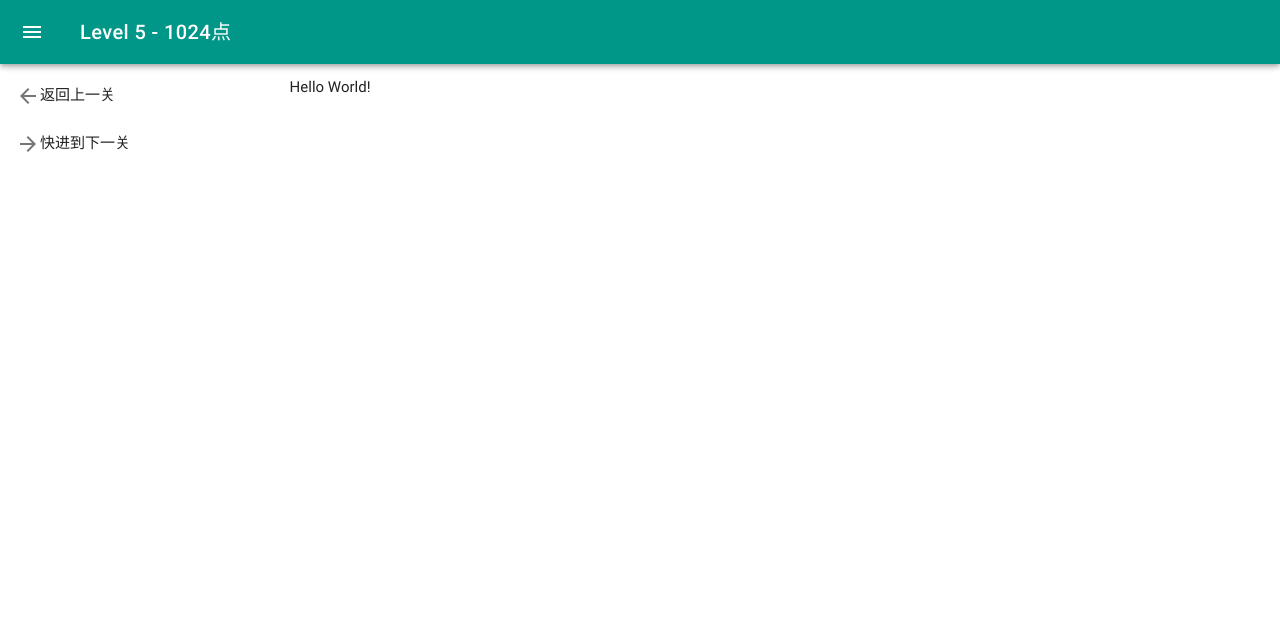
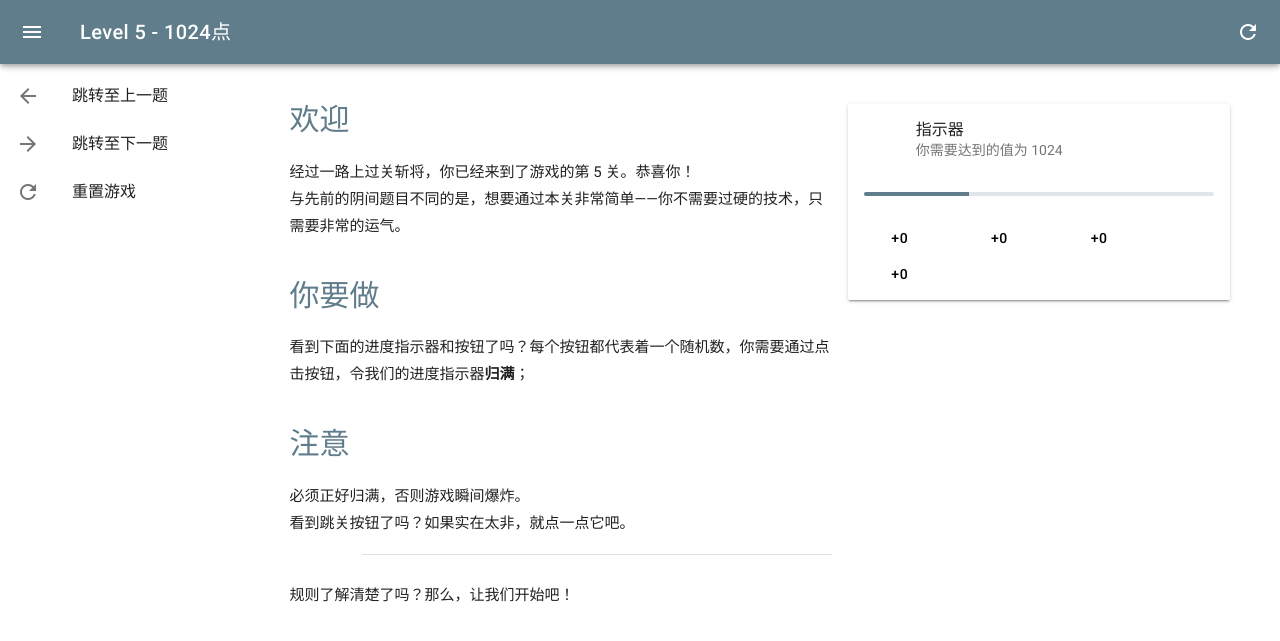
Before and after one commit to scnu-socoding/2020-1024-src, a Django app: template myapp/templates/level5.html in a window 1280 px wide. Shown: the top 641 px of the page. Run offline with Django 3.2, Linux system fonts and the light colour scheme; the template is opened without the code that fills it, so the values that code supplies are empty.

Commit message:
Update level5.html

```diff
--- a/myapp/templates/level5.html
+++ b/myapp/templates/level5.html
@@ -10,29 +10,75 @@
 />
 </head>
 
-<body class="mdui-theme-primary-teal mdui-appbar-with-toolbar mdui-drawer-body-left">
+<body class="mdui-theme-primary-blue-grey mdui-appbar-with-toolbar mdui-drawer-body-left">
   <header class="mdui-appbar mdui-appbar-fixed mdui-appbar-scroll-hide">
     <div class="mdui-toolbar mdui-color-theme">
       <a href="javascript:;" class="mdui-btn mdui-btn-icon mdui-ripple" mdui-drawer="{target:'#main-drawer', swipe:true}"><i class="mdui-icon material-icons">menu</i></a>
-      <span class="mdui-typo-title">Level 5 - 1024点</span>
+      <span class="mdui-typo-title">Level 5  - 1024点</span>
+      <div class="mdui-toolbar-spacer"></div>
+      <a href='#' class="mdui-btn mdui-btn-icon"><i class="mdui-icon material-icons">refresh</i></a>
     </div>
   </header>
   <nav class="mdui-drawer" id="main-drawer">
-    <div class="mdui-list">
-      <a class="mdui-list-item mdui-ripple" herf="#">
-        <i class="mdui-list-item-icon mdui-icon material-icons">arrow_back</i>
-        <div calss="mdui-list-item-content">返回上一关</div>
+    <ul class="mdui-list" style="max-width: 360px;">
+      <a href="#">
+        <li class="mdui-list-item mdui-ripple">
+          <i class="mdui-list-item-icon mdui-icon material-icons">arrow_back</i>
+          <div class="mdui-list-item-content">跳转至上一题</div>
+        </li>
       </a>
-      <a class="mdui-list-item mdui-ripple" herf="#">
-        <i class="mdui-list-item-icon mdui-icon material-icons">arrow_forward</i>
-        <div calss="mdui-list-item-content">快进到下一关</div>
+      <a href="#">
+        <li class="mdui-list-item mdui-ripple">
+          <i class="mdui-list-item-icon mdui-icon material-icons">arrow_forward</i>
+          <div class="mdui-list-item-content">跳转至下一题</div>
+        </li>
       </a>
-    </div>
+      <a href="#">
+        <li class="mdui-list-item mdui-ripple">
+          <i class="mdui-list-item-icon mdui-icon material-icons">refresh</i>
+          <div class="mdui-list-item-content">重置游戏</div>
+        </li>
+      </a>
+    </ul>
   </nav>
 
 
   <div class="mdui-container">
-    <p>Hello World!</p>
+    <div class="mdui-row">
+      <div class="mdui-col-xs-12 mdui-col-md-7">
+        <div class="mdui-typo">
+          <h1 class="mdui-text-color-theme">欢迎</h1>
+          <p>经过一路上过关斩将，你已经来到了游戏的第 5 关。恭喜你！</br>
+            与先前的阴间题目不同的是，想要通过本关非常简单——你不需要过硬的技术，只需要非常的运气。</p>
+          <h1 class="mdui-text-color-theme">你要做</h1>
+          <p>看到下面的进度指示器和按钮了吗？每个按钮都代表着一个随机数，你需要通过点击按钮，令我们的进度指示器<strong>归满</strong>；</p>
+          <h1 class="mdui-text-color-theme">注意</h1>
+          <p>必须正好归满，否则游戏瞬间爆炸。</br>
+            看到跳关按钮了吗？如果实在太非，就点一点它吧。</p>
+          <div class="mdui-divider-inset"></div></br>
+          <p>规则了解清楚了吗？那么，让我们开始吧！</p>
+        </div>
+      </div>
+      <div class="mdui-col-xs-12 mdui-col-md-5">
+        <div class="mdui-card mdui-m-y-5">
+          <div class="mdui-card-header">
+            <div class="mdui-card-header-title">指示器</div>
+            <div class="mdui-card-header-subtitle">你需要达到的值为 1024</div>
+          </div>
+          <div class="mdui-card-content">
+            <div class="mdui-progress">
+              <div id="progress" class="mdui-progress-determinate" style="width: 30%;"></div>
+            </div>
+          </div>
+          <div class="mdui-card-actions">
+            <button class="mdui-btn mdui-ripple" id="btn1">+0</button>
+            <button class="mdui-btn mdui-ripple" id="btn2">+0</button>
+            <button class="mdui-btn mdui-ripple" id="btn3">+0</button>
+            <button class="mdui-btn mdui-ripple" id="btn4">+0</button>
+          </div>
+        </div>
+      </div>
+    </div>
   </div>
 
   <footer></footer>
```
